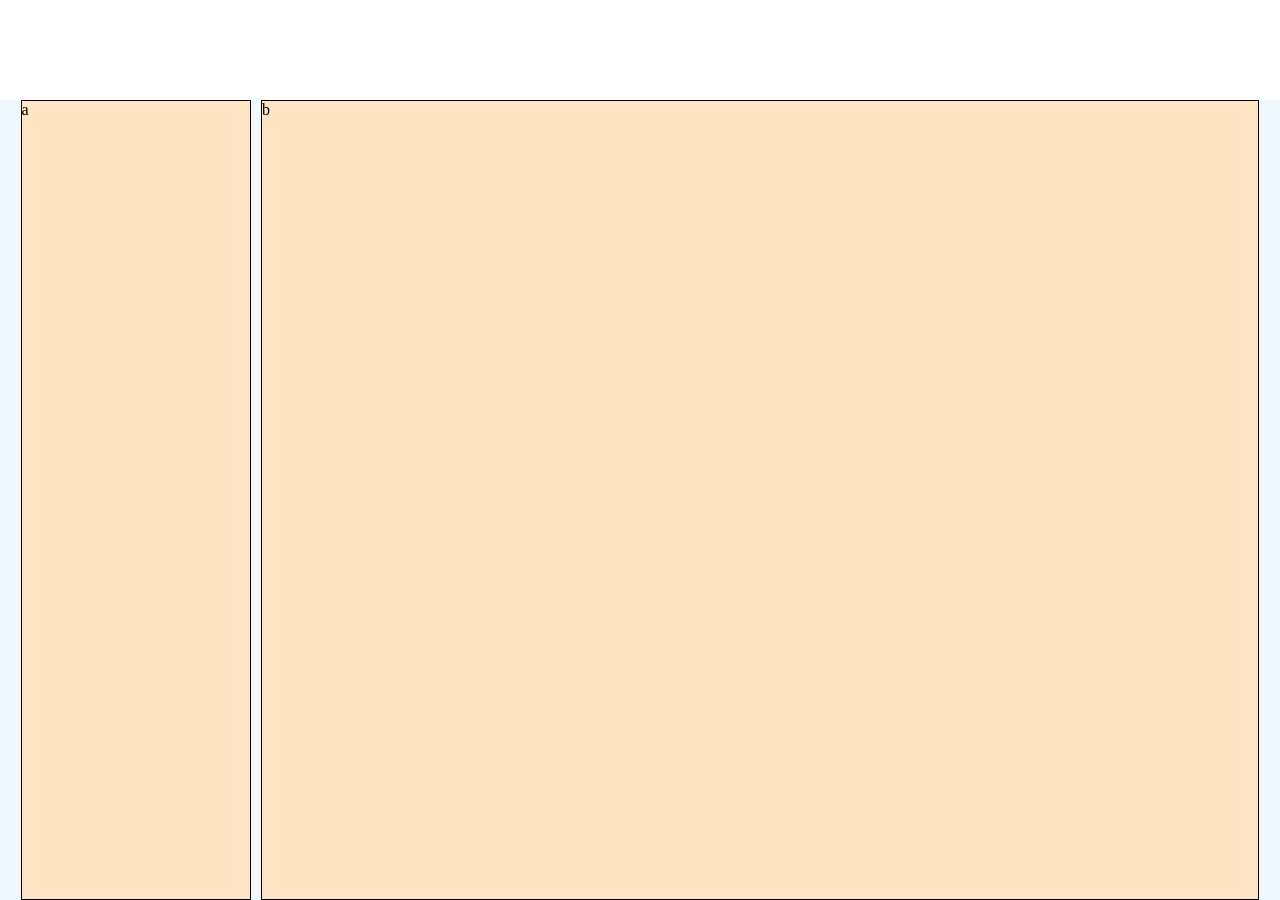
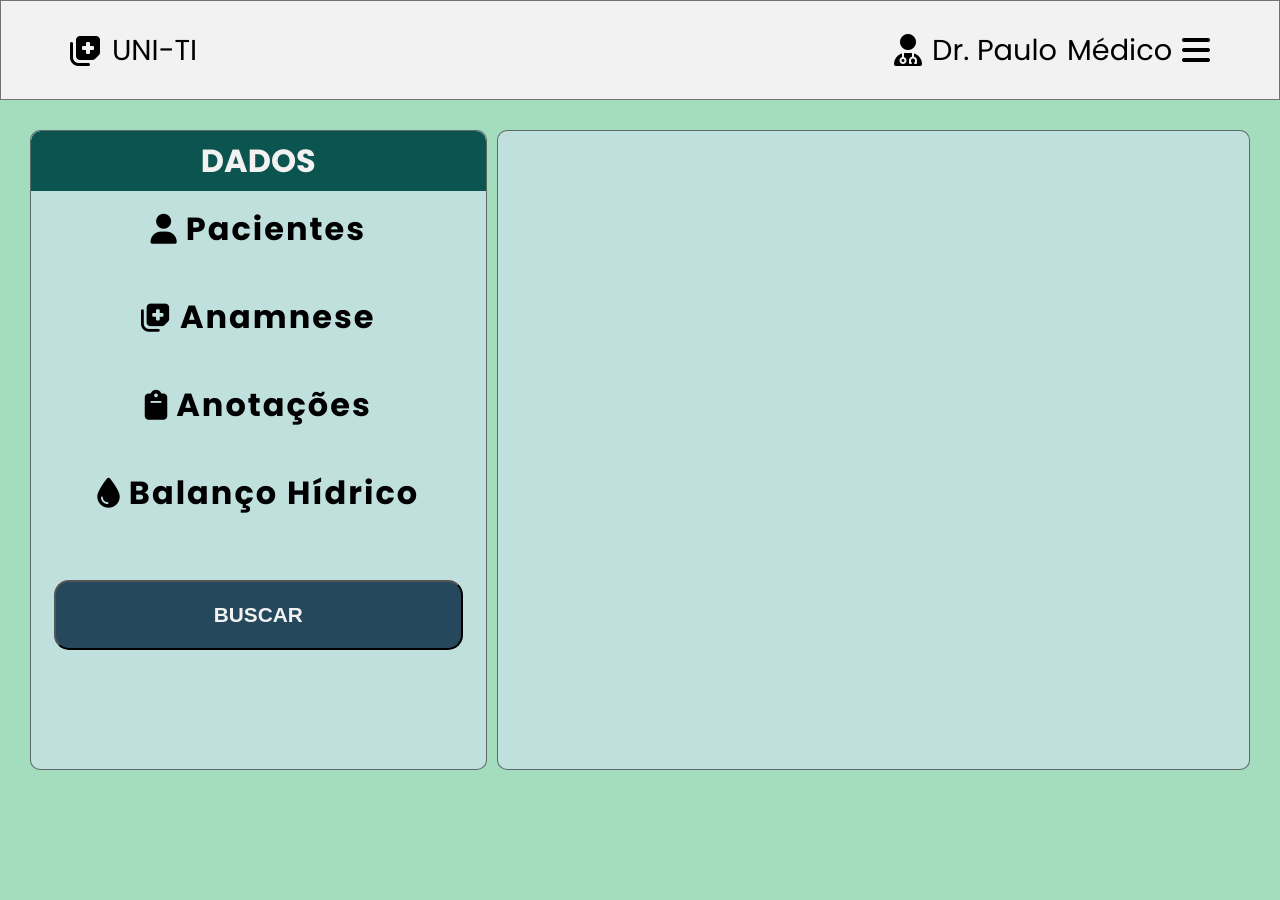
Before and after one commit to walace-rodrigues/estudos-html-css, a plain HTML site: page prontuario/index.html in a window 1280 px wide. After the commit the page ends 800 px from the top, so only its background shows below. Drawn offline with Linux system fonts and the light colour scheme.

Commit message:
estrutura do prontuario

```diff
--- a/prontuario/index.html
+++ b/prontuario/index.html
@@ -1,20 +1,62 @@
 <!DOCTYPE html>
 <html lang="pt-br">
+
 <head>
    <meta charset="UTF-8">
    <meta name="viewport" content="width=device-width, initial-scale=1.0">
-   <title>Prontuario base</title>
+   <title>Index</title>
    <link rel="stylesheet" href="style.css">
+   <link rel="shortcut icon" href="imagens/favicon.ico" type="image/x-icon">
+   <link rel="stylesheet" href="https://cdnjs.cloudflare.com/ajax/libs/font-awesome/6.5.1/css/all.min.css">
 </head>
+
 <body>
-   <header>
+   <!-- INICIO do HEADER -->
+   <div class="header shadow">
+      <div class="logo">
+         <i class="fa-solid fa-notes-medical"></i>
+         <p>UNI-TI</p>
+      </div>
+      <div class="login">
+         <i class="fa-solid fa-user-doctor"></i>
+         <p id="name">Dr. Paulo</p>
+         <p id="profissao">Médico</p>
+         <i class="fa-solid fa-bars"></i>
+      </div>
+   </div>
+   <!-- FIM do HEADER -->
+   <!-- INICIO do conteudo principal -->
+   <div class="main">
 
-   </header>
-   <main>
-      <div class="container">
-         <div class="navbar">a</div>
-         <div class="conteudo">b</div>
+
+      <!-- INICIO do NAVBAR -->
+      <div class="navbar shadow">
+         <h1 class="dados">DADOS</h1>
+         <ul>
+            <li class="itemList" id="navPaciente"><i class="icon fa-solid fa-user"></i><span
+                  class="spanNone">Pacientes</span></li>
+            <li class="itemList" id="navAgenda"><i class="icon fa-solid fa-notes-medical"></i><span
+                  class="spanNone">Anamnese</span></li>
+            <li class="itemList" id="navServicos"><i class="icon fa-solid fa-clipboard"></i><span
+                  class="spanNone">Anotações</span></li>
+            <li class="itemList" id="navFinanceiro"><i class="icon fa-solid fa-droplet"></i><span
+                  class="spanNone">Balanço Hídrico</span></li>
+         </ul>
+
+         <div class="buttonPosition">
+            <button type="button" class="btn">BUSCAR</button>
+         </div>
+
       </div>
-   </main>
+      <!-- FIM do NAVBAR -->
+
+      <!-- INICIO do CONTEUDO -->
+      <div class="conteudo shadow">
+
+      </div>
+      <!-- FIM do CONTEUDO -->
+   </div>
+   <!-- FIM do conteudo principal -->
 </body>
+
 </html>
--- a/prontuario/style.css
+++ b/prontuario/style.css
@@ -1,43 +1,264 @@
+@import url('https://fonts.googleapis.com/css2?family=Poppins:ital,wght@0,100;0,200;0,300;0,400;0,500;0,600;0,700;0,800;0,900;1,100;1,200;1,300;1,400;1,500;1,600;1,700;1,800;1,900&display=swap');
+
 * {
+   padding: 0;
    margin: 0;
-   padding: 0;
    box-sizing: border-box;
-   list-style: none;
-   text-decoration: none;
+}
+/*                                      Variaveis de cores*/
+:root {
+   --white-color: #f2f2f2;
+   --main-color: #a3ddbe;
+   --secondary-color: #c0e0de;
+   --shadow-color: #;
+   --text-color-900: #;
+   --text-color-700: #;
+   --bg-color: #0c544f;
+   --bg-color-2: #25485c;
 }
 
-body {
-   height: 100vh;
+
+/*                                      Usos avulsos*/
+.hidden {
+   display: none;
 }
 
-header {
-   width: 100%;
+.shadow {
+   border: 1px solid rgba(0, 0, 0, 0.527);
+}
+
+/*                                      Inicio Css body*/
+body {
+   font-family:'Poppins', sans-serif;
+   background-color: var(--main-color);
+}
+
+.main {
+   height: 80vh;
+   display: grid;
+   grid-template-areas:
+   "b c c c    c c c c    c c c c"
+   "b c c c    c c c c    c c c c"
+   "b c c c    c c c c    c c c c"
+   "b c c c    c c c c    c c c c"
+
+   "b c c c    c c c c    c c c c"
+   "b c c c    c c c c    c c c c"
+   "b c c c    c c c c    c c c c"
+   "b c c c    c c c c    c c c c"
+
+   "b c c c    c c c c    c c c c"
+   "b c c c    c c c c    c c c c"
+   "b c c c    c c c c    c c c c"
+   "b c c c    c c c c    c c c c"
+   ;
+   gap: 10px;
+   margin: 30px;
+   /*
+       .header = grid-area: a;
+       .navbar = grid-area: b;
+       .conteudo = grid-area: c;
+
+   */
+}
+
+.header {
+   background-color: var(--white-color);
+   display: flex;
    height: 100px;
 }
 
-.container {
+.header .logo {
+   display: flex;
+   justify-content: flex-start;
+   align-items: center;
+   flex: 0 0 50%;
+   max-width: 50%;
+   padding-left: 5%;
+}
+
+.header .logo i, .header .logo p {
+   padding: 5px;
+}
+
+.header .logo i {
+   font-size: 2rem;
+}
+
+.header .logo p {
+   font-size: 1.8rem;
+}
+
+.header .login {
+   display: flex;
+   justify-content: flex-end;
+   align-items: center;
+   flex: 0 0 50%;
+   max-width: 50%;
+   padding-right: 5%;
+}
+
+.header .login i, .header .login p {
+   padding: 5px;
+}
+
+.header .login i {
+   font-size: 2rem;
+}
+
+.header .login p {
+   font-size: 1.8rem;
+}
+
+.navbar {
+   grid-area: b;
+   background-color: var(--secondary-color);
+   border-radius: 10px;
+}
+
+.navbar h1{
+   background-color: var(--bg-color);
+   width: 100%;
    display: flex;
    align-items: center;
    justify-content: center;
-   background-color: aliceblue;
-   width: 100%;
-   height: 800px;
+   text-align: center;
+   border-radius: 10px 10px 0 0;
+   height: 60px;
+   color: var(--white-color);
 }
 
-.navbar {
-   flex: 0 0 18%;
-   max-width: 18%;
-   margin: 5px;
-   border: 1px solid black;
-   background-color: bisque;
-   height: 100%;
+.navbar ul {
+   height: 50%;
+   width: 100%;
+   display: flex;
+   justify-content: center;
+   align-items: center;
+   flex-direction: column;
+   grid-auto-flow: column;
+}
+
+.navbar ul li {
+   letter-spacing: 2px;
+   padding: 20px 0;
+   list-style: none;
+   font-size: 2rem;
+   font-weight: 700;
+   color: var(--text-color-900);
+   cursor: pointer;
+}
+
+.navbar ul li:first-child {
+   margin-top: 20px;
+}
+
+.buttonPosition {
+   display: flex;
+   align-items: center;
+   justify-content: center;
+   text-align: center;
+   width: 100%;
+   margin-top: 70px;
+}
+
+.btn {
+   width: 90%;
+   height: 70px;
+   border-radius: 15px;
+   font-weight: bold;
+   font-size: 1.3rem;
+   cursor: pointer;
+   background-color: var(--bg-color-2);
+   color: var(--white-color);
+}
+
+
+.icon {
+   color: black;
+   padding-right: 7px;
+   font-size: 30px;
 }
 
 .conteudo {
-   flex: 0 0 78%;
-   max-width: 78%;
-   margin: 5px;
-   border: 1px solid black;
-   background-color: bisque;
-   height: 100%;
+   grid-area: c;
+   background-color: var(--secondary-color);
+   display: flex;
+   justify-content: center;
+   align-items: center;
+   border-radius: 10px;
+
 }
+
+/*                                                          @Medias*/
+
+
+@media screen and (max-width: 1300px) {
+   .main {
+   grid-template-areas:
+   "b b c c    c c c c    c c c c"
+   "b b c c    c c c c    c c c c"
+   "b b c c    c c c c    c c c c"
+   "b b c c    c c c c    c c c c"
+   "b b c c    c c c c    c c c c"
+   "b b c c    c c c c    c c c c"
+   ;
+   }
+}
+
+@media screen and (max-width: 830px) {
+   .main {
+   grid-template-areas:
+   "b b b b    b b b b    b b b b"
+   "c c c c    c c c c    c c c c"
+   "c c c c    c c c c    c c c c"
+   "c c c c    c c c c    c c c c"
+
+   "c c c c    c c c c    c c c c"
+   "c c c c    c c c c    c c c c"
+   "c c c c    c c c c    c c c c"
+   "c c c c    c c c c    c c c c"
+
+   "c c c c    c c c c    c c c c"
+   "c c c c    c c c c    c c c c"
+   "c c c c    c c c c    c c c c"
+   "c c c c    c c c c    c c c c"
+   }
+
+   .header .logo p {
+      font-size: 1.3rem;
+   }
+
+   .header .login p {
+      font-size: 1.3rem;
+   }
+
+   .navbar ul {
+       height: 30%;
+       width: 100%;
+       display: flex;
+       flex-direction: row;
+       align-items: center;
+       grid-auto-flow: column;
+       justify-content: space-around;
+       margin-left: 0px;
+       padding: 15px;
+       margin: 20px 0;
+   }
+
+   .navbar ul li {
+      letter-spacing: 2px;
+      padding:0;
+   }
+
+   .navbar ul li:first-child {
+       margin-top: 0px;
+   }
+
+   .spanNone{
+       display: none;
+   }
+
+   .buttonPosition {
+      margin-top: 0;
+   }
+}
```
